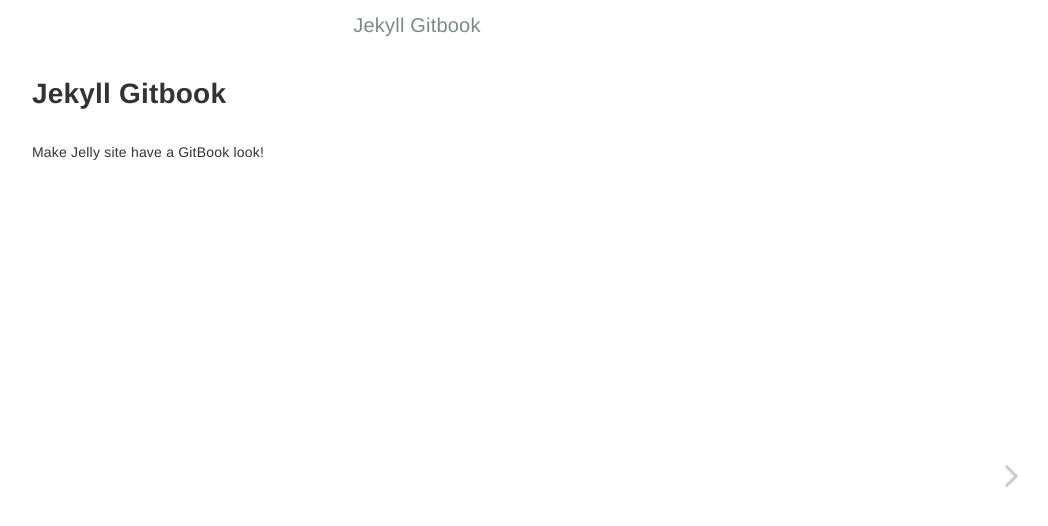
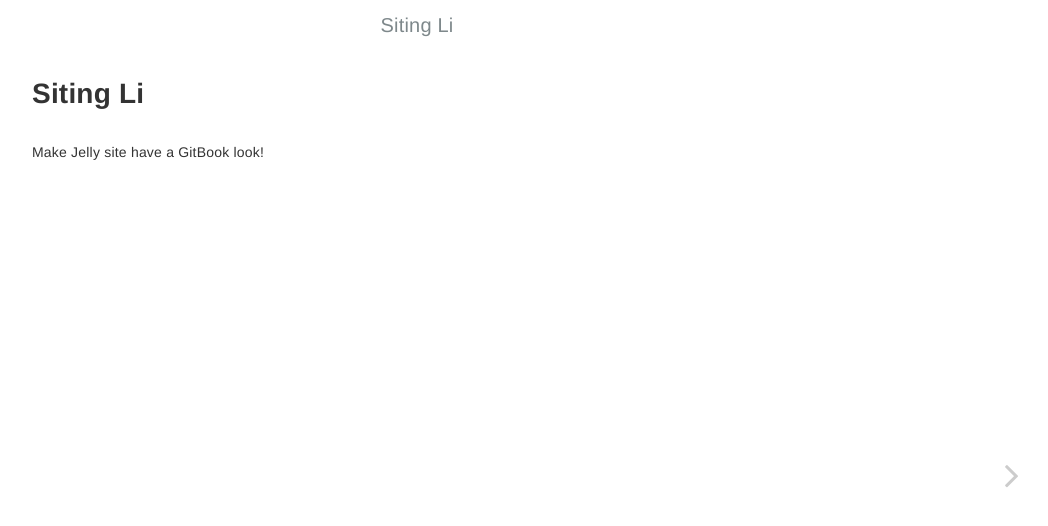
Before and after one commit to lst627/lst627.github.io, a Jekyll site: the page built from index.md, in a window 1280 px wide. Shown: the top 526 px of the page, without its empty margins (223-1271 px from the left). Built offline with Jekyll 4.4.1, drawn with Linux system fonts in a browser that asks for light colours.

Commit message:
Update _config.yml

```diff
--- a/_config.yml
+++ b/_config.yml
@@ -1,10 +1,10 @@
 # Configurations
-title:            Jekyll Gitbook
-longtitle:        Jekyll Gitbook
-author:           HE Tao
-email:            sighingnow@gmail.com
+title:            Siting Li
+longtitle:        Siting Li's Personal Website
+author:           Siting Li
+email:            lstdecoder@gmail.com
 description: >
-  Build Jekyll site with the GitBook style.
+  Welcome to Siting Li's personal website!
 
 version:          1.0
 gitbook_version:  3.2.3
```
